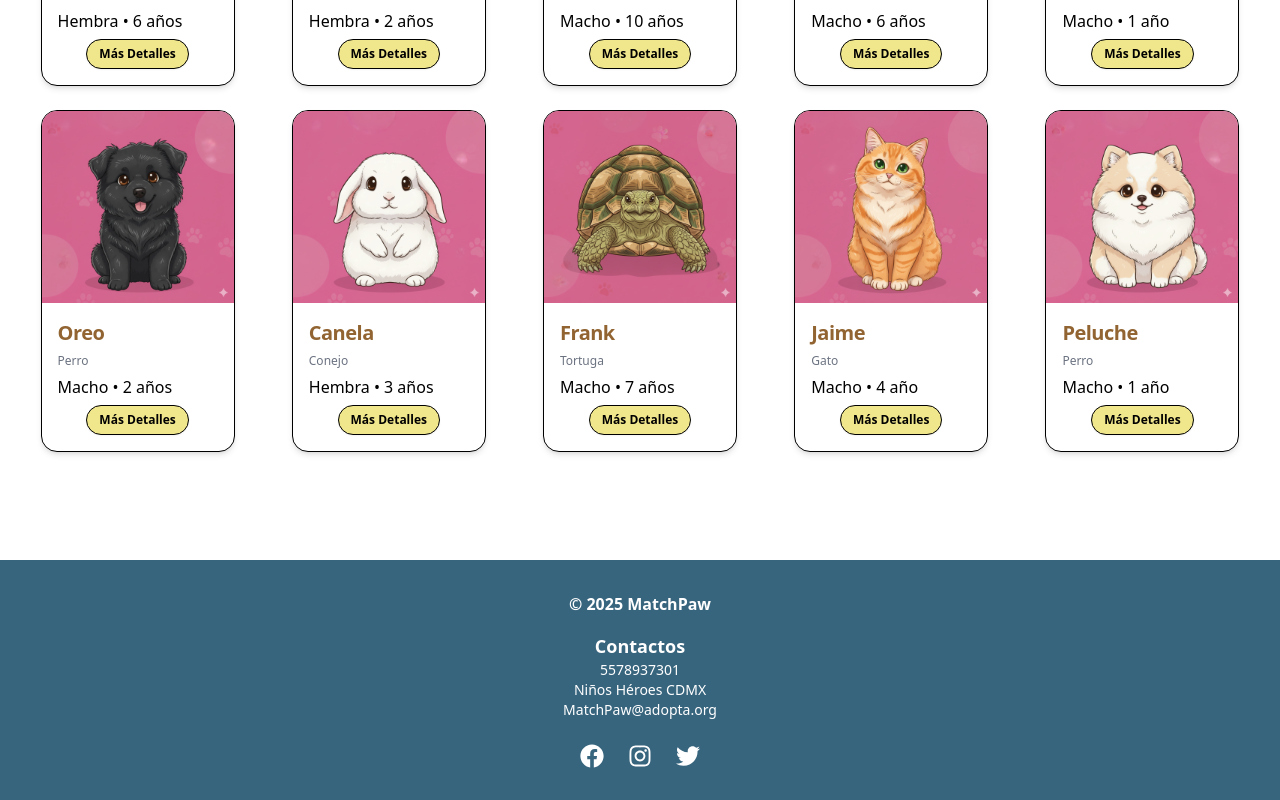
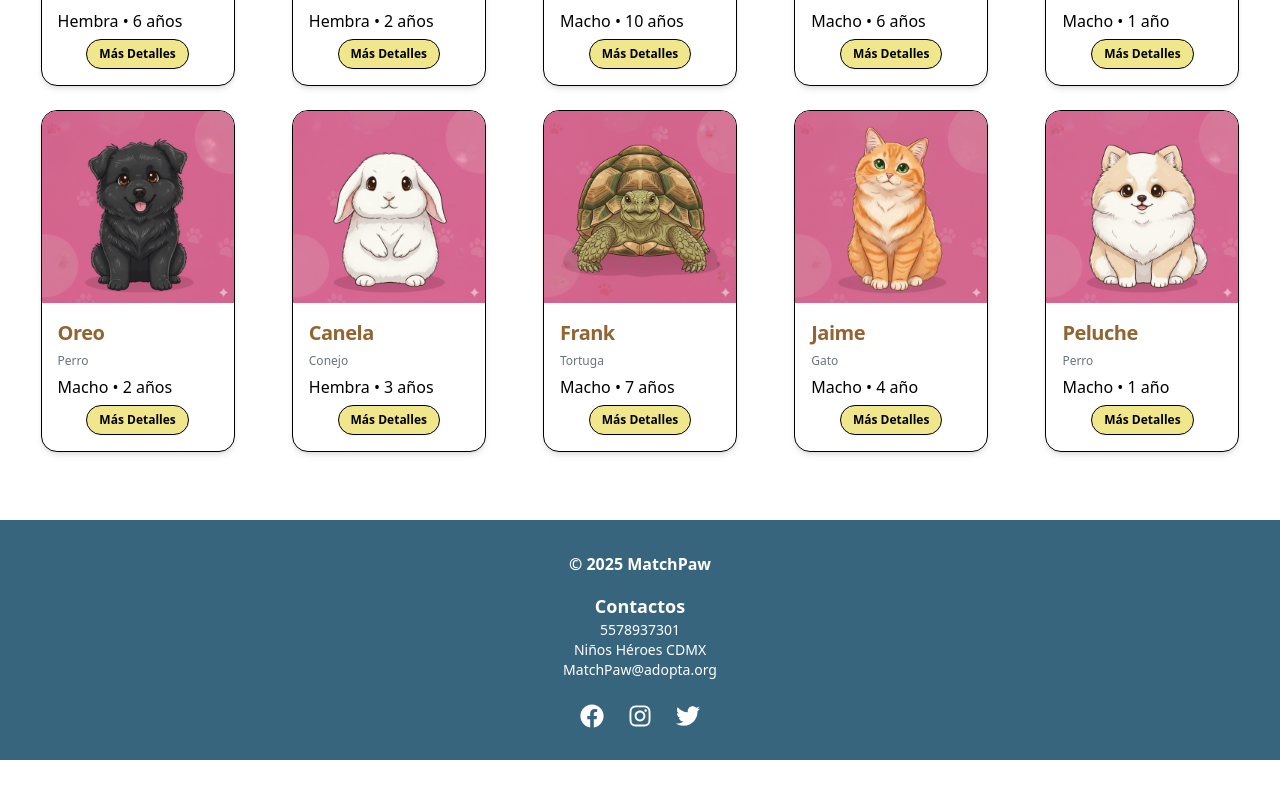
Before and after one commit to andreauxue/AdoptaMascota, a React (Vite) app in the folder Aplicacion/frontend/: page /galeria in a window 1280 px wide. Shown: the part 360-1160 px from the top of the page. After the commit the page ends 1120 px from the top, so only its background shows below. Built offline with nearby package versions, Linux system fonts and the light colour scheme.

Commit message:
chore: Cambio en el mt del Footer

```diff
--- a/Aplicacion/frontend/src/components/Footer.jsx
+++ b/Aplicacion/frontend/src/components/Footer.jsx
@@ -3,7 +3,7 @@ import { FaFacebook, FaInstagram, FaTwitter } from "react-icons/fa";
 
 export default function Footer() {
   return (
-    <footer className="w-full bg-[#38657E] text-white px-8 py-8 text-center mt-10">
+    <footer className="w-full bg-[#38657E] text-white px-8 py-8 text-center">
 
       {/* Derechos reservados */}
       <p className="font-semibold text-base mb-4">  {/* <- antes era text-lg */}
```
